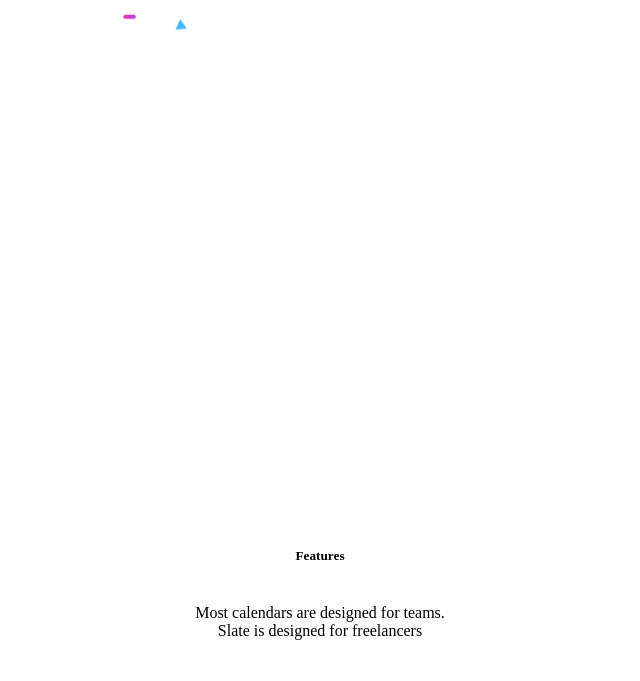
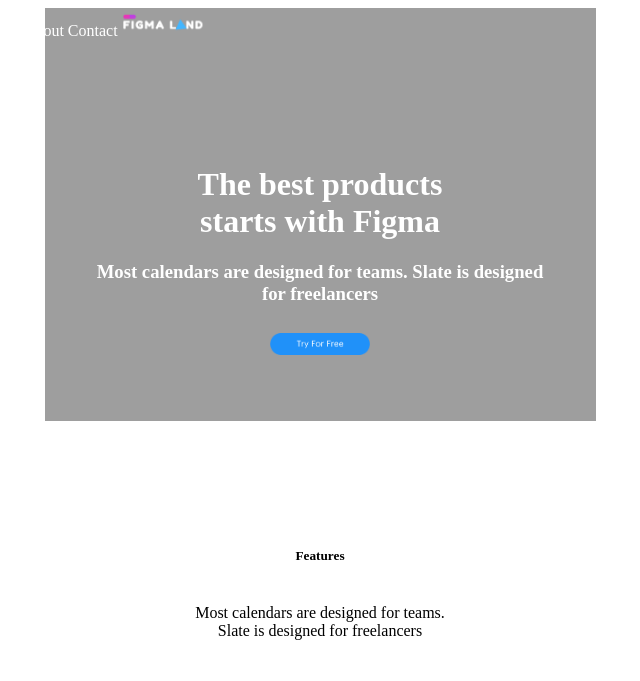
Before and after one commit to Tfront1/template-web-site, a plain HTML site: page index.html in a window 1280 px wide. Shown: the top 681 px of the page, without its empty margins (320-960 px from the left). Drawn offline with Linux system fonts and the light colour scheme; the site is published under a folder, as on GitHub Pages, so addresses that start at the root find nothing.

Commit message:
fix img path

```diff
--- a/cssStyles/mainPageStyles.css
+++ b/cssStyles/mainPageStyles.css
@@ -1,5 +1,5 @@
 #headerSt {
-    background-image: url('/img/startPageBackground.png');
+    background-image: url('../img/startPageBackground.png');
     background-size: contain;
     background-repeat: no-repeat;
     background-position: center center;
@@ -20,7 +20,7 @@
     margin: 0 auto;
 }
 .image-button {
-    background-image: url('/img/tryForFreeButtn.png');
+    background-image: url('../img/tryForFreeButtn.png');
     background-size: contain;
     background-repeat: no-repeat;
     background-position: center;
```
